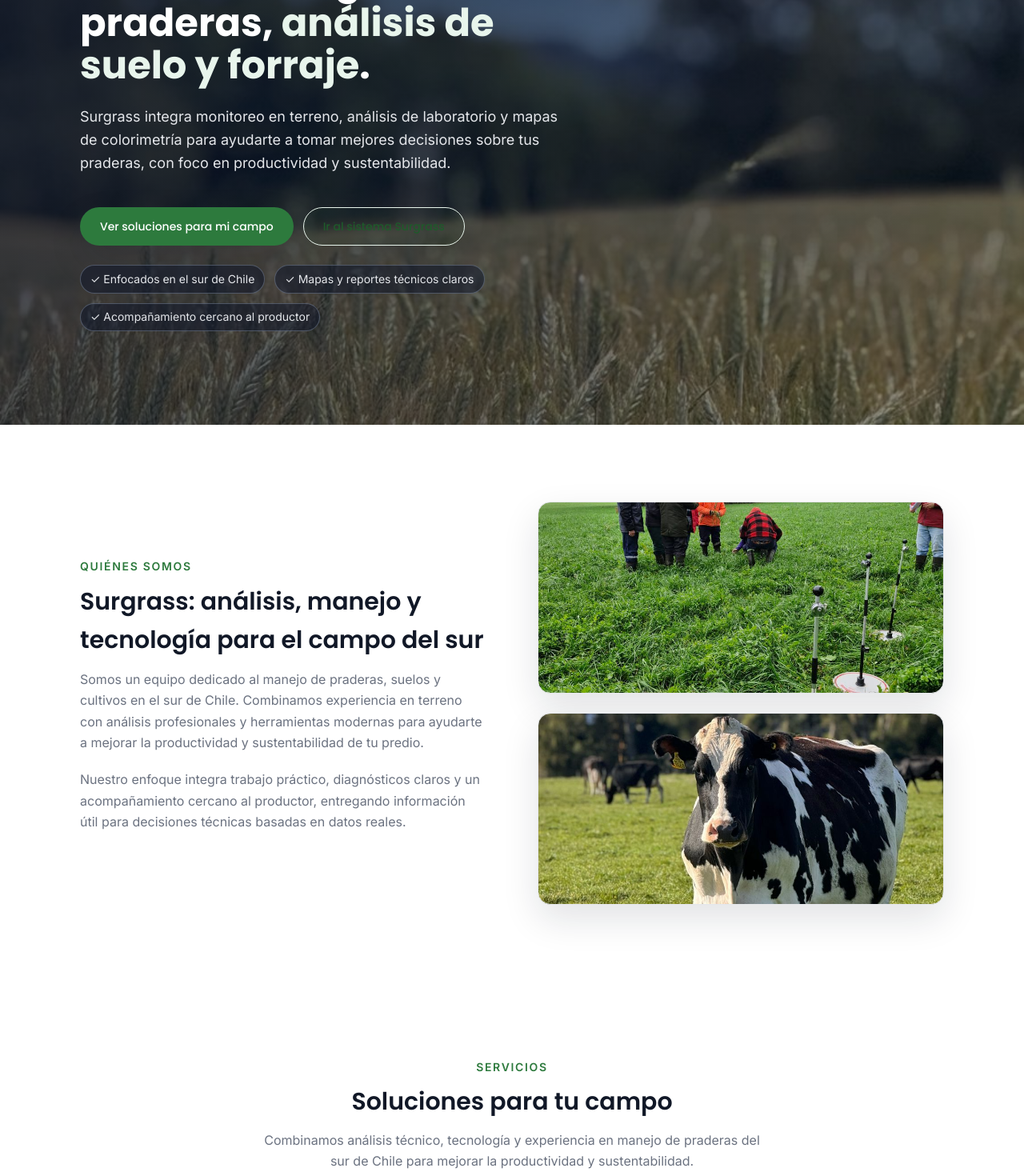
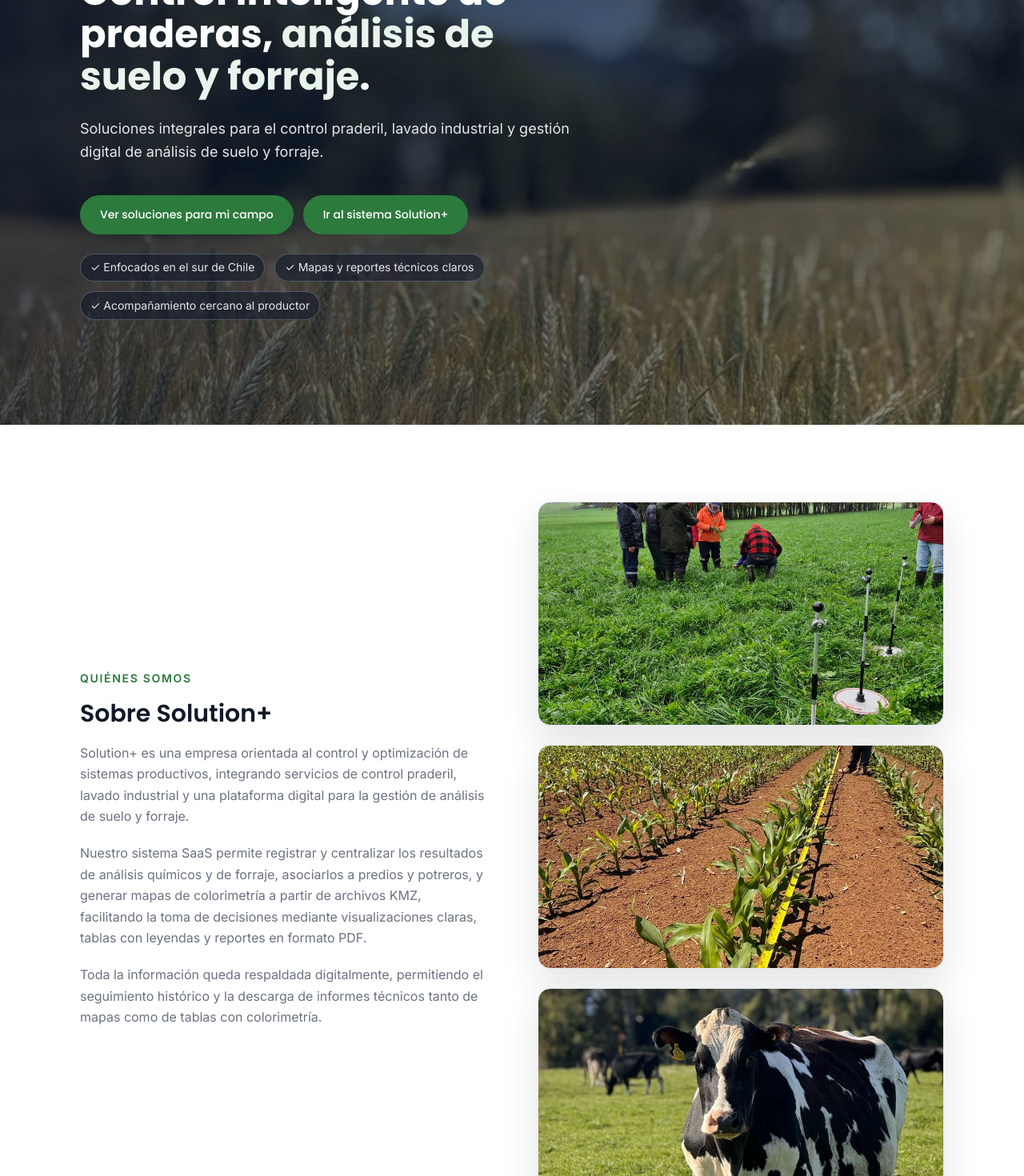
Before and after one commit to CamiloMoraga/surgrass-landing, a Vue app: page / in a window 1280 px wide. Shown: the part 340-1810 px from the top of the page at 80% size. Built offline with nearby package versions, Linux system fonts and the light colour scheme.

Commit message:
- Actualización a Solution+. - actualización en Quienes Somos,a corde al nuevo nombre. - actualización en Footer, HeroSection, Navbar y la seccion de servicios.

```diff
--- a/src/components/AboutSection.vue
+++ b/src/components/AboutSection.vue
@@ -7,25 +7,34 @@
         <div class="sg-section-eyebrow">Quiénes somos</div>
 
         <h2 class="sg-section-title">
-          Surgrass: análisis, manejo y tecnología para el campo del sur
+          Sobre Solution+
         </h2>
 
         <p class="about-desc">
-          Somos un equipo dedicado al manejo de praderas, suelos y cultivos en el sur de Chile.
-          Combinamos experiencia en terreno con análisis profesionales y herramientas modernas
-          para ayudarte a mejorar la productividad y sustentabilidad de tu predio.
+          Solution+ es una empresa orientada al control y optimización de sistemas
+          productivos, integrando servicios de control praderil, lavado industrial
+          y una plataforma digital para la gestión de análisis de suelo y forraje.
         </p>
 
         <p class="about-desc">
-          Nuestro enfoque integra trabajo práctico, diagnósticos claros y un acompañamiento
-          cercano al productor, entregando información útil para decisiones técnicas
-          basadas en datos reales.
+          Nuestro sistema SaaS permite registrar y centralizar los resultados de
+          análisis químicos y de forraje, asociarlos a predios y potreros, y generar
+          mapas de colorimetría a partir de archivos KMZ, facilitando la toma de
+          decisiones mediante visualizaciones claras, tablas con leyendas y reportes
+          en formato PDF.
+        </p>
+
+        <p class="about-desc">
+          Toda la información queda respaldada digitalmente, permitiendo el seguimiento
+          histórico y la descarga de informes técnicos tanto de mapas como de tablas
+          con colorimetría.
         </p>
       </div>
 
       <!-- Columna de imágenes -->
       <div class="about-images">
         <div class="about-img" :style="imgTopStyle"></div>
+        <div class ="about-img" :style="imgMiddleStyle"></div>
         <div class="about-img" :style="imgBottomStyle"></div>
       </div>
 
@@ -37,12 +46,15 @@
 /* Importar imágenes reales */
 import imgAforo from '@/assets/img/aforo-pradera.jpeg';
 import imgVaca from '@/assets/img/cow-volcano.jpeg';
+import imgCultivo from '@/assets/img/cultivo-medicion.jpeg';
 
 /* Igual que HeroSection.vue, creamos estilos dinámicos */
 const imgTopStyle = {
   backgroundImage: `url(${imgAforo})`,
 };
-
+const imgMiddleStyle = {
+  backgroundImage: `url(${imgCultivo}`,
+}
 const imgBottomStyle = {
   backgroundImage: `url(${imgVaca})`,
 };
@@ -75,7 +87,7 @@
   background-size: cover;
   background-position: center center;
   background-repeat: no-repeat;
-  height: 240px;
+  height: 280px;
   box-shadow: var(--sg-shadow-soft);
   border: 1px solid var(--sg-color-border);
 }
--- a/src/components/Footer.vue
+++ b/src/components/Footer.vue
@@ -3,7 +3,7 @@
     <div class="sg-container">
       <div class="sg-footer-top">
         <div>
-          <div class="sg-footer-logo">Surgrass</div>
+          <div class="sg-footer-logo">Solution+</div>
           <p class="footer-text">
             Soluciones integrales para el manejo de praderas, análisis de suelo
             y forraje, con foco en productores del sur de Chile.
--- a/src/components/HeroSection.vue
+++ b/src/components/HeroSection.vue
@@ -18,9 +18,8 @@
         </h1>
 
         <p class="sg-hero-subtitle">
-          Surgrass integra monitoreo en terreno, análisis de laboratorio y mapas
-          de colorimetría para ayudarte a tomar mejores decisiones sobre tus
-          praderas, con foco en productividad y sustentabilidad.
+          Soluciones integrales para el control praderil, lavado industrial y
+          gestión digital de análisis de suelo y forraje.
         </p>
 
         <div class="hero-actions">
@@ -29,12 +28,12 @@
           </a>
 
           <a
-              href="https://app.surgrass.cl"
+              href="https://app.solution+.cl"
               target="_blank"
               rel="noopener noreferrer"
-              class="sg-btn sg-btn--outline"
+              class="sg-btn sg-btn--primary"
           >
-            Ir al sistema Surgrass
+            Ir al sistema Solution+
           </a>
         </div>
 
--- a/src/components/Navbar.vue
+++ b/src/components/Navbar.vue
@@ -5,7 +5,7 @@
       <div class="navbar-left">
         <a href="#top" class="navbar-logo">
           <span class="navbar-logo-mark"></span>
-          <span class="navbar-logo-text">Surgrass</span>
+          <span class="navbar-logo-text">Solution+</span>
         </a>
       </div>
 
--- a/src/components/ServicesSection.vue
+++ b/src/components/ServicesSection.vue
@@ -29,7 +29,7 @@
             rel="noopener noreferrer"
             class="sg-btn sg-btn--primary"
         >
-          Ingresar al sistema Surgrass
+          Ingresar al sistema Solution+
         </a>
       </div>
     </div>
@@ -105,6 +105,17 @@
       </svg>
     `,
   },
+  {
+    title: "Lavado Industrial",
+    desc:
+        "Servicio de lavado y sanitización industrial de instalaciones, equipos y superficies.",
+    icon: `
+      <svg width="40" height="40" fill="none" stroke="#2d7a3d" stroke-width="2" stroke-linecap="round" stroke-linejoin="round">
+        <circle cx="20" cy="12" r="9"/>
+        <path d="M4 34c0-6 7-10 16-10s16 4 16 10"/>
+      </svg>
+    `,
+  },
 ];
 </script>
 
```
